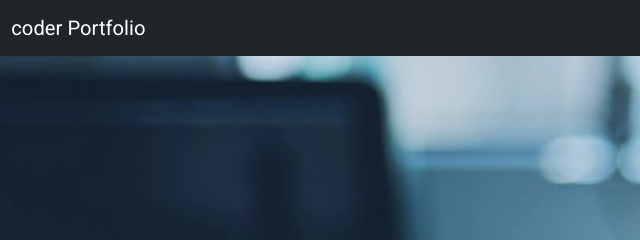
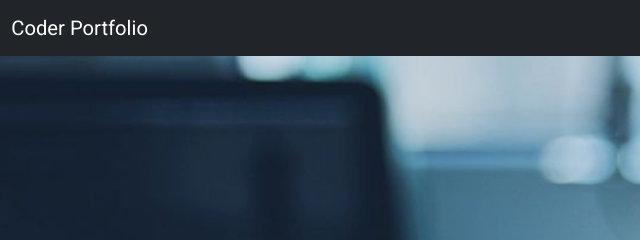
Before and after one commit to 20A31A0528/Portfolio-site, a plain HTML site: page index.html in a window 1280 px wide. Shown: the top 240 px of the page, 0-640 px from the left. Drawn offline with nearby package versions, Linux system fonts and the light colour scheme.

Commit message:
Update index.html

```diff
--- a/index.html
+++ b/index.html
@@ -27,7 +27,7 @@
 <!Navbar Start>
     <nav class="navbar navbar-expand-lg navbar-dark bg-dark fixed-top">
       <div class="container-fluid">
-        <a class="navbar-brand animate__animated animate__pulse animate__infinite	infinite" href="/">coder Portfolio</a>
+        <a class="navbar-brand animate__animated animate__pulse animate__infinite	infinite" href="/">Coder Portfolio</a>
         <button class="navbar-toggler" type="button" data-bs-toggle="collapse" data-bs-target="#navbarNav"
           aria-controls="navbarNav" aria-expanded="false" aria-label="Toggle navigation">
           <span class="navbar-toggler-icon"></span>
```
